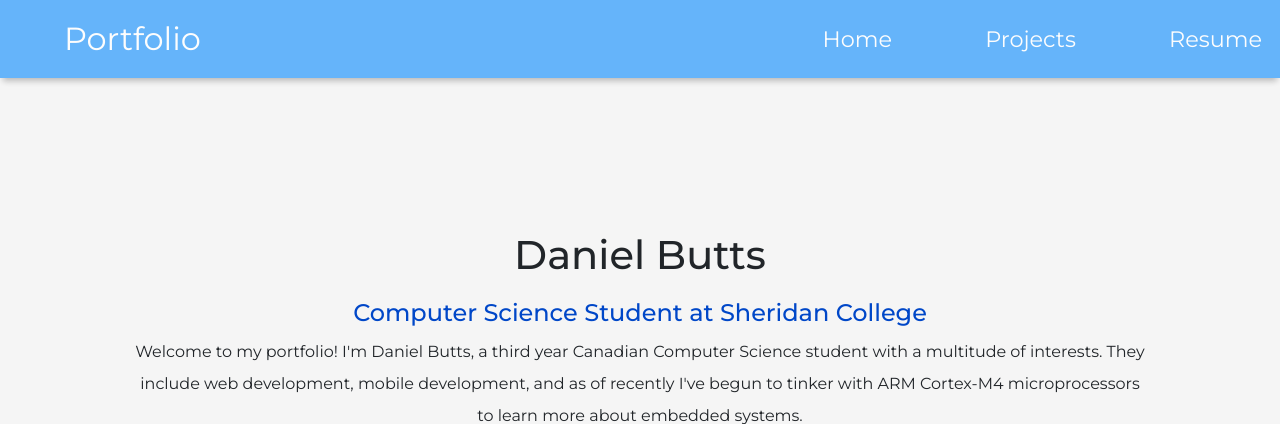
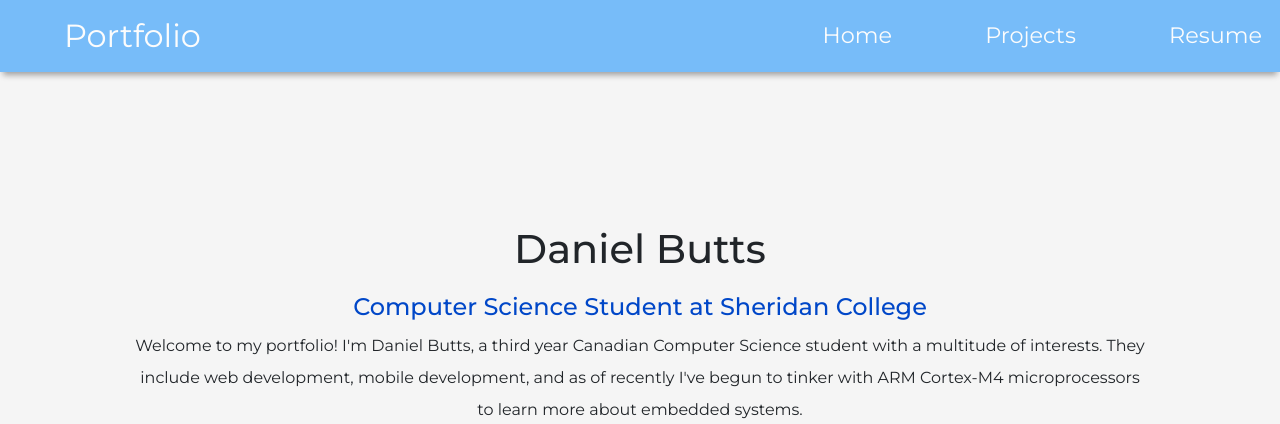
Before and after one commit to dan032/Portfolio, a PHP site: page /public/index.html in a window 1280 px wide. Shown: the top 424 px of the page. Run offline with PHP 8.4, Linux system fonts and the light colour scheme; some libraries are stand-ins or nearby versions.

Commit message:
Updated header styling

```diff
--- a/public/style/main.css
+++ b/public/style/main.css
@@ -13,14 +13,17 @@
     }
 
     #portfolio-nav{
-        opacity: 0.8 !important;
+        opacity: 0.7 !important;
         background-color: #42A5FC !important;
-        box-shadow: 0 6px 6px -3px rgba(0, 0, 0, 0.3) !important;
+        box-shadow: 0 6px 6px -3px rgba(0, 0, 0, 0.5) !important;
         padding: 15px 0;
     }
 
     .nav-link{
         color: white !important;
+        width: 25%;
+        margin: 0 auto;
+        display: block;
     }
 
     .nav-item{
@@ -225,5 +228,7 @@
     .nav-link{
         margin-left: 3em;
         font-size: 1.4em;
+        width: 100%!important;
+        display: inline;
     }
 }
```
